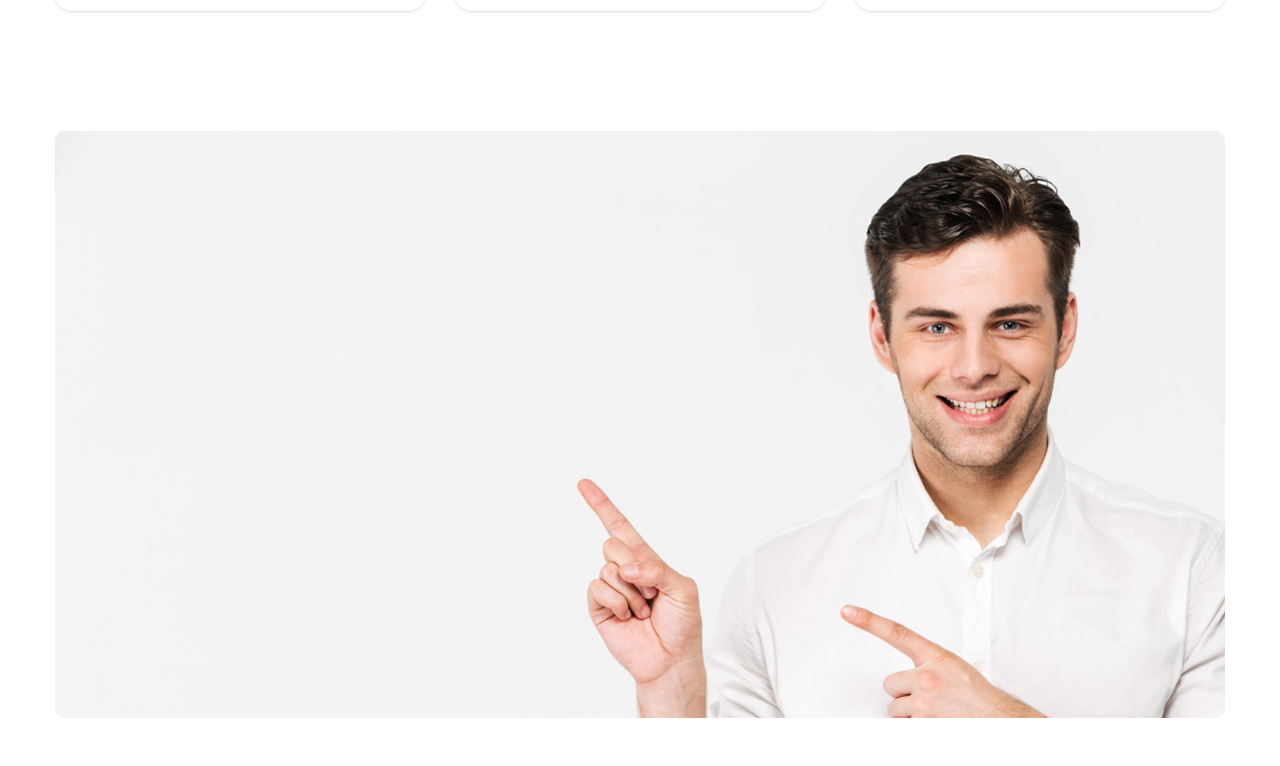
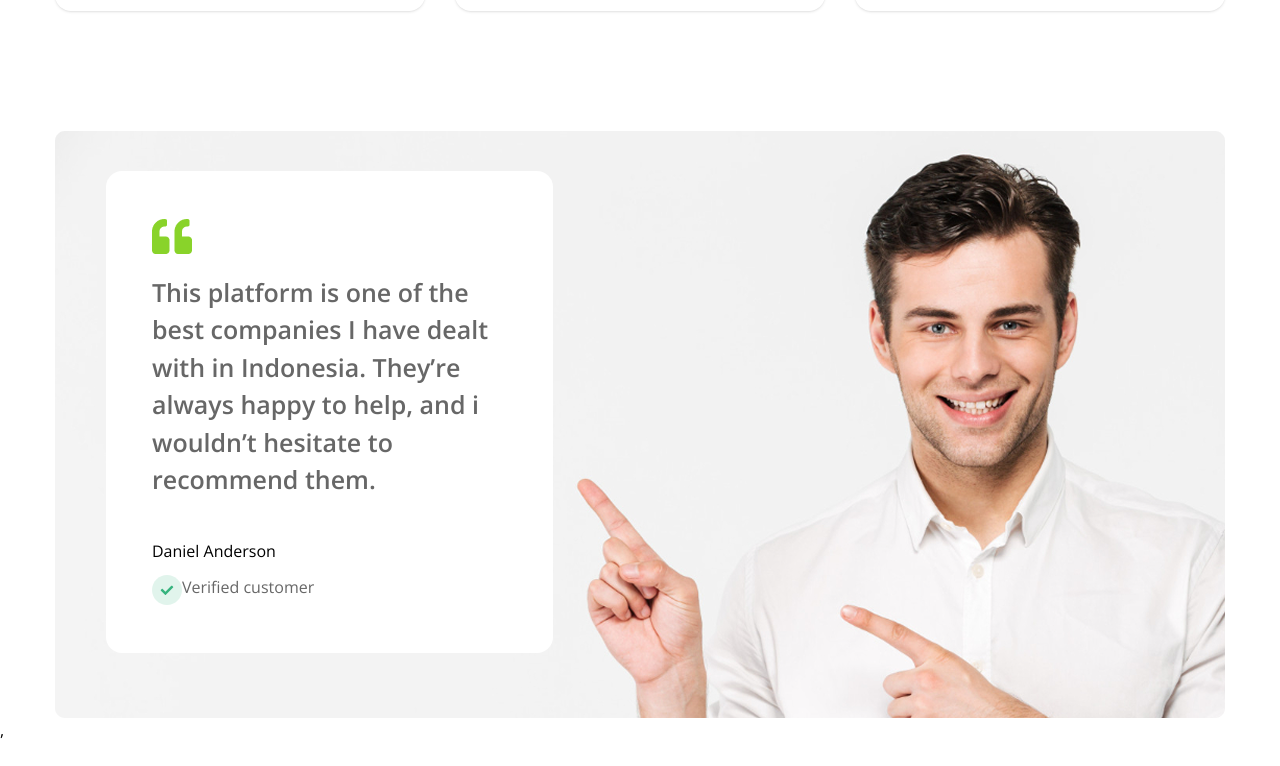
Before and after one commit to Md-Gajjali/Pacific-Crop, a React (Vite) app: page / in a window 1280 px wide. Shown: the part 1596-2362 px from the top of the page. After the commit the page ends 2338 px from the top, so only its background shows below. Built offline with nearby package versions, Linux system fonts and the light colour scheme.

Commit message:
update verified customer card

```diff
--- a/src/componets/VerifiedCustomer.jsx
+++ b/src/componets/VerifiedCustomer.jsx
@@ -1,17 +1,26 @@
 import React from 'react'
 import Container from './Container'
 import img from '../assets/verified.png'
-import icon from '../assets/verified.png'
+import icon from '../assets/left.png'
+import verifiedIcon from '../assets/verifiedIcon.svg'
 
 const VerifiedCustomer = () => {
   return (
     <div>
       <Container>
         <div>
-            <img src={img} alt="" />
-            <div className='w-111.75 py-12 px-11.5 bg-white'>
+            <div className='relative'>
+                <img src={img} alt=""  />
+
+            <div className='w-111.75 py-12 px-11.5 bg-white absolute top-10 left-12.75 rounded-2xl' >
                 <img src={icon} alt="" />
-                <p className='font-sansssa font-semibold text-[25px]'>This platform is one of the best companies I have dealt with in Indonesia. They’re always happy to help, and i wouldn’t hesitate to recommend them.</p>
+                <p className='font-sansssa font-semibold text-[25px] mt-5'>This platform is one of the best companies I have dealt with in Indonesia. They’re always happy to help, and i wouldn’t hesitate to recommend them.</p>
+                <h2 className='mt-10'>Daniel Anderson</h2>
+                <span className='flex mt-3'>
+                    <img src={verifiedIcon} alt="" />
+                    <p>Verified customer</p>
+                </span>
+            </div>
             </div>
         </div>
       </Container>
```
Also changed, not shown: src/assets/verifiedIcon.svg (added).
